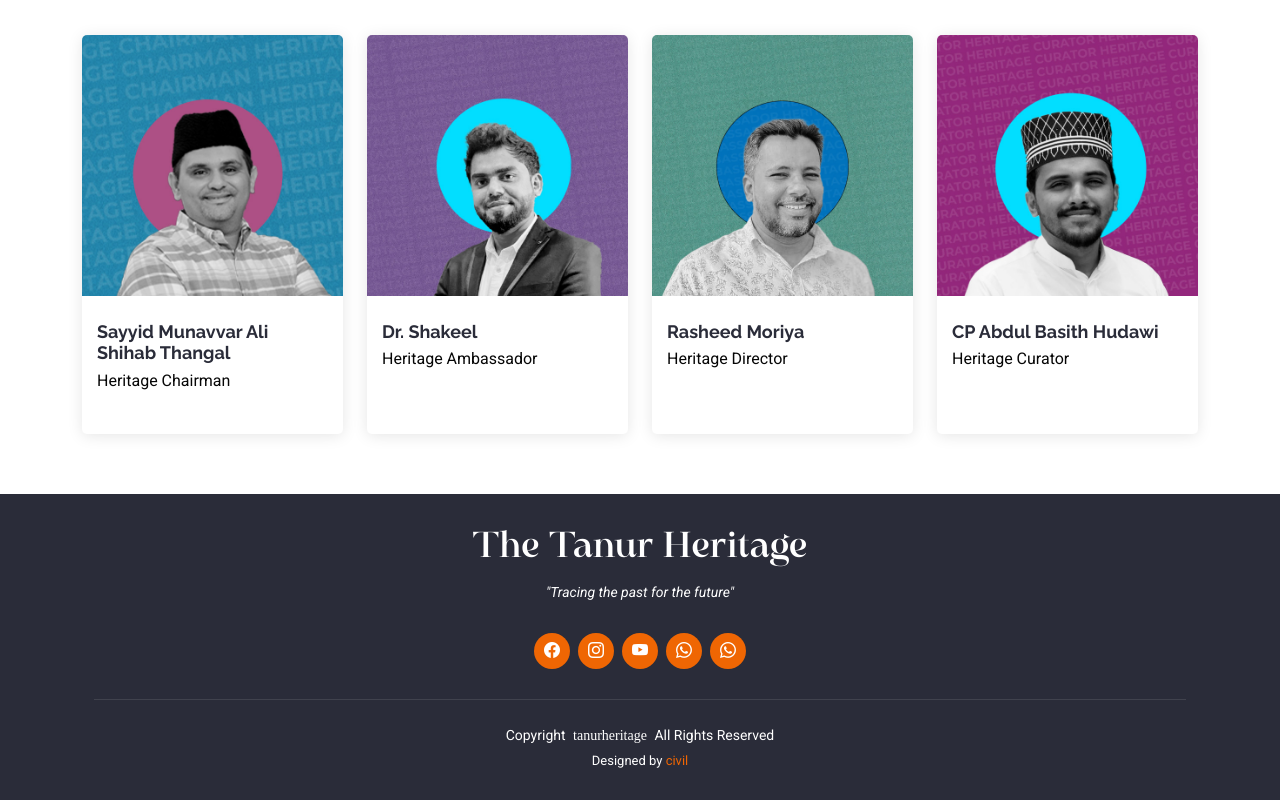
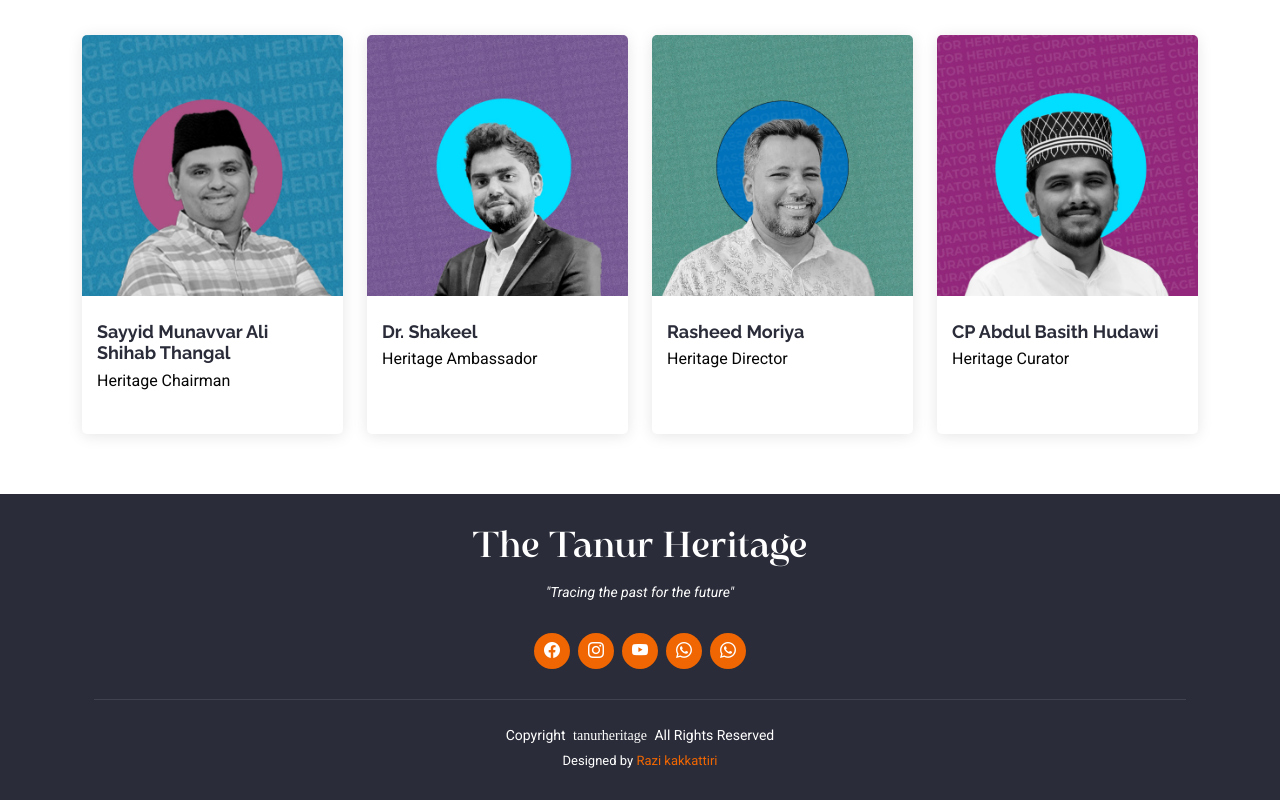
Before and after one commit to TANURHERITAGE/TANURHERITAGE, a plain HTML site: page index.html in a window 1280 px wide. Shown: the part 3785-4585 px from the top of the page. Drawn offline with Linux system fonts and the light colour scheme.

Commit message:
Update index.html

```diff
--- a/index.html
+++ b/index.html
@@ -420,7 +420,7 @@
           <!-- You can delete the links only if you've purchased the pro version. -->
           <!-- Licensing information: https://bootstrapmade.com/license/ -->
           <!-- Purchase the pro version with working PHP/AJAX contact form: [buy-url] -->
-          Designed by <a href="https://www.instagram.com/tanurheritage?igsh=bTZyOTExczI1cGF0">civil</a>
+          Designed by <a href="https://www.instagram.com/tanurheritage?igsh=bTZyOTExczI1cGF0">Razi kakkattiri</a>
         </div>
       </div>
     </div>
```
